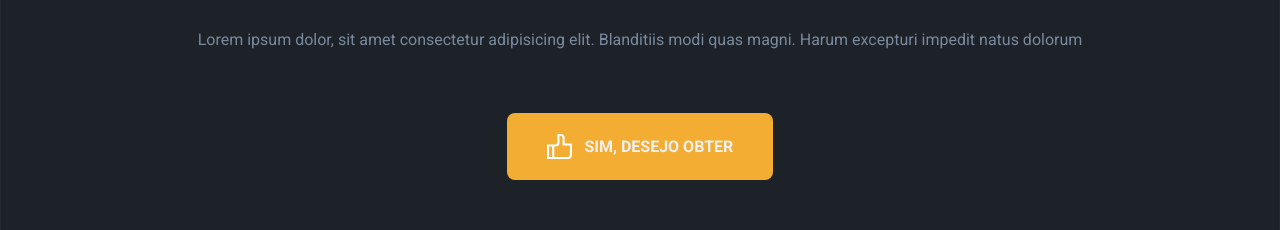
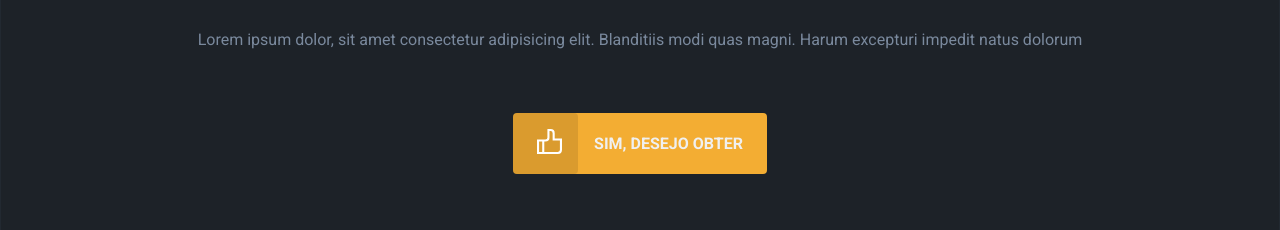
Before and after one commit to AlissonRaphael/landing_page, a React app: page / in a window 1280 px wide. Shown: the part 988-1218 px from the top of the page. Built offline with nearby package versions, Linux system fonts and the light colour scheme.

Commit message:
refactor: improves action button

```diff
--- a/src/components/Action/index.jsx
+++ b/src/components/Action/index.jsx
@@ -16,7 +16,9 @@ export default function Action () {
     <ActionContainer>
       { showButton ?
         <Button href="">
-          <img src={Icon}/>
+          <div>
+            <img src={Icon}/>
+          </div>
           <span>Sim, desejo obter</span>
         </Button> : null
       }
--- a/src/components/Action/styles.js
+++ b/src/components/Action/styles.js
@@ -1,4 +1,5 @@
 import styled from 'styled-components'
+import Pattern from '../../assets/stripes.svg'
 
 export const ActionContainer = styled.div`
   max-width: 1440px;
@@ -14,14 +15,7 @@ export const ActionContainer = styled.div`
 `
 
 export const Button = styled.a`
-  @media (max-width: 768px) { width: 100%; } // tablet props
-  @media (max-width: 425px) { width: 100%; } // mobile props
-
-  padding: 1.3rem 2.5rem;
-  @media (max-width: 768px) { padding: 1.3rem 2.8rem; } // tablet props
-  @media (max-width: 425px) { padding: 1rem 2rem; } // mobile props
-
-  border-radius: 0.5rem;
+  border-radius: 0.25rem;
 
   display: flex;
   flex-wrap: nowrap;
@@ -36,21 +30,46 @@ export const Button = styled.a`
   text-transform: uppercase;
   text-decoration: none;
 
+  transition: background-color 0.2s ease-in-out;
+
+  div {
+    padding: 1rem 1.5rem;
+    padding-right: 1rem;
+    border-radius: 0.25rem;
+    background-color: rgba(0,0,0,0.1);
+  }
+
   img {
     width: 25px;
-    height: 25px;
-    margin-right: 0.8rem;
-    fill: #fff;
+  }
+
+  span {
+    padding: 1rem 1.5rem;
+    padding-left: 1rem;
   }
 
   :hover {
-    color: rgba(255,255,255,1);
-    animation: BOUNCE 1s ease-in-out infinite;
+    background-image: url(${Pattern});
+    background-size: 30px;
+    background-position: 0%;
+
+    animation: PATTERN_ANIMATION 10s linear infinite;
+
+    img {
+      animation: HOVER_ICON 1s;
+    }
   }
 
-  @keyframes BOUNCE {
-    0% { transform: scale(1); }
-    50% { transform: scale(1.08); }
-    100% { transform: scale(1); }
+  @keyframes HOVER_ICON {
+    0% { transform: scale(1) rotate(0deg); }
+    25% { transform: rotate(-15deg); }
+    50% { transform: scale(1.2) }
+    75% { transform: rotate(15deg); }
+    100% { transform: scale(1) rotate(0deg); }
+  }
+
+  @keyframes PATTERN_ANIMATION {
+    0% { background-position: 0%; }
+    100% { background-position: 100%; }
   }
 `
```
